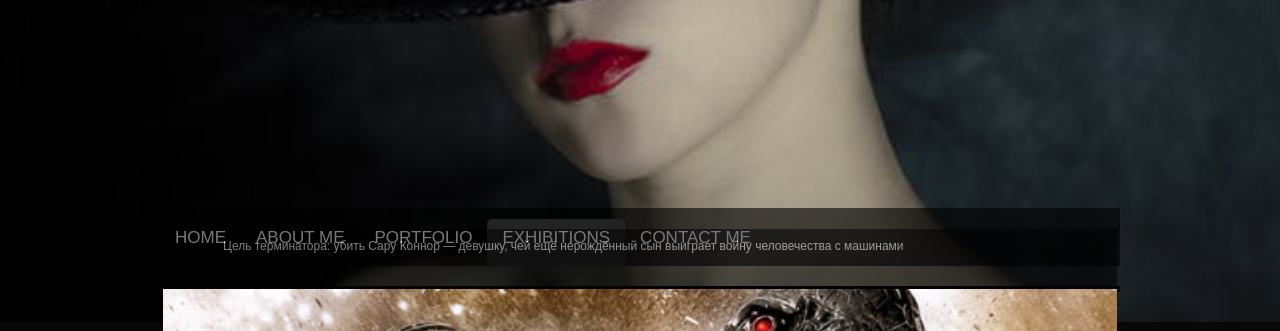
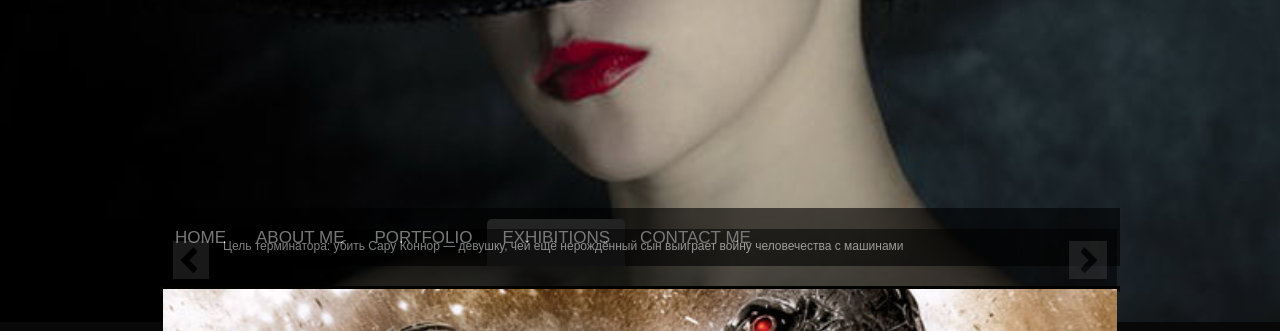
Before and after one commit to antohch/fashion, a plain HTML site: page portfolio-page.html in a window 1280 px wide. Shown: the part 317-648 px from the top of the page. Drawn offline with Linux system fonts and the light colour scheme.

Commit message:
слайдер 2

```diff
--- a/css/liSlidik.blackClasic.css
+++ b/css/liSlidik.blackClasic.css
@@ -62,7 +62,7 @@
 	margin:0 0 10px 0;
 	z-index:5;
 	cursor:pointer;
-	background:url(../images/nav.jpg) 0 0 no-repeat;
+	background:url(../images/nav.png) 0 0 no-repeat;
 	opacity:0.5
 }
 #slide_2 .next {
```
